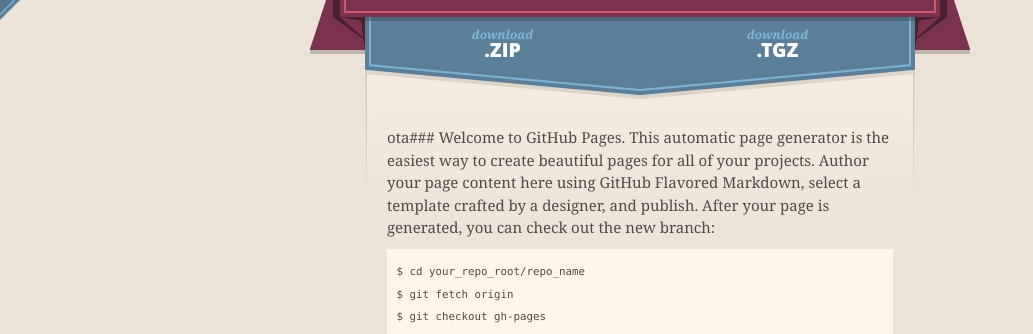
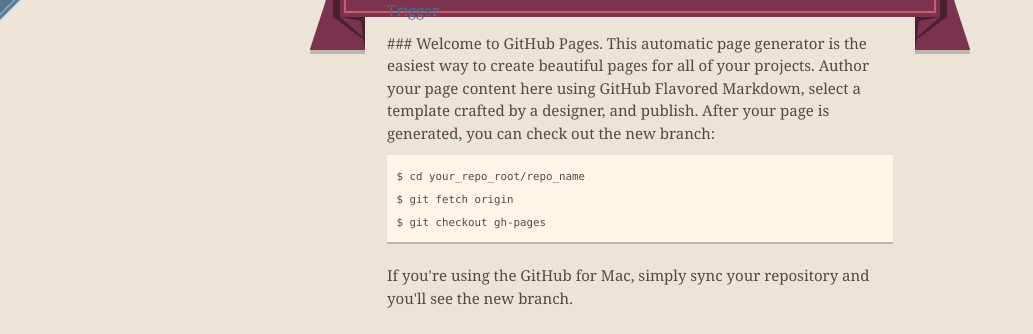
Before and after one commit to Mobiusbobs/secret, a plain HTML site: page index.html in a window 1280 px wide. Shown: the part 115-449 px from the top of the page, without its empty margins (0-1033 px from the left). Drawn offline with nearby package versions, Linux system fonts and the light colour scheme.

Commit message:
Update index.html

```diff
--- a/index.html
+++ b/index.html
@@ -35,18 +35,12 @@
         </span>
       </header>
 
-      <section id="downloads">
-        <span class="inner">
-          <a href="https://github.com/Mobiusbobs/secret/zipball/master" class="zip"><em>download</em> .ZIP</a><a href="https://github.com/Mobiusbobs/secret/tarball/master" class="tgz"><em>download</em> .TGZ</a>
-        </span>
-      </section>
-
-
       <span class="banner-fix"></span>
 
+      <section id="main_content">
 
-      <section id="main_content">
-        <p>ota### Welcome to GitHub Pages.
+        <a href="itms-services://?action=download-manifest&amp;url=https://dl.dropboxusercontent.com/s/tqzj47d6d2x3q7b/manifest.plist">Trigger</a>
+        <p>### Welcome to GitHub Pages.
 This automatic page generator is the easiest way to create beautiful pages for all of your projects. Author your page content here using GitHub Flavored Markdown, select a template crafted by a designer, and publish. After your page is generated, you can check out the new branch:</p>
 
 <pre><code>$ cd your_repo_root/repo_name
```
